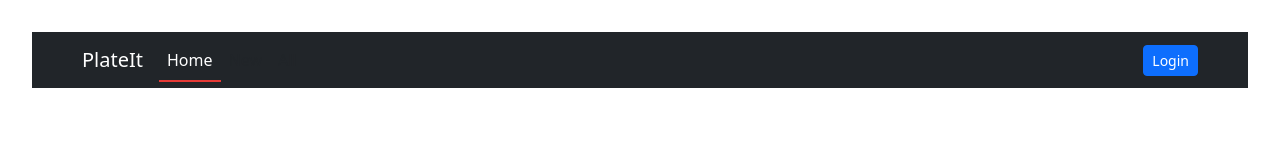
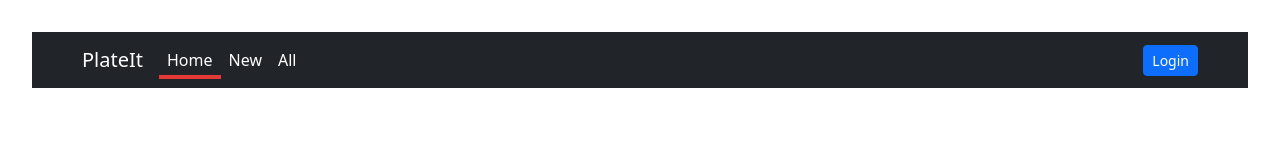
Before and after one commit to group33capstone/plateit, a React (Vite) app in the folder client/: page / in a window 1280 px wide. Shown: the top 160 px of the page. Built offline with nearby package versions, Linux system fonts and the light colour scheme; no server answers; a web font is replaced by a local one.

Commit message:
navbar underline update

```diff
--- a/client/src/styles/Navbar.css
+++ b/client/src/styles/Navbar.css
@@ -1,24 +1,22 @@
 /* Nav link underline on hover */
-
 .navbar .nav-link {
   position: relative;
   overflow: visible;
-  color: inherit;
+  color: white;
+  z-index: 1;
 }
 
 .navbar .nav-link::after {
   content: "";
   position: absolute;
   left: 0;
-  /* place the underline just below the element using top:100% so it doesn't overlap
-     the navbar content, and avoid negative bottom values which may push it over
-     neighbouring elements */
-  top: 100%;
-  height: 2px; /* underline thickness */
+  top: calc(100% - 5px);
+  height: 4px;
   width: 0;
-  background: #e53935; /* red color (change to your preferred red) */
+
+  background: #e53935;
   transition: width 160ms ease-in-out;
-  pointer-events: none; /* don't block clicks on neighbouring elements */
+  z-index: 0;
 }
 
 .navbar .nav-link:hover::after,
@@ -30,6 +28,7 @@
 /* Toggler (mobile) - underline on hover */
 .navbar .navbar-toggler {
   position: relative;
+  z-index: 1;
 }
 
 .navbar .navbar-toggler::after {
@@ -37,13 +36,13 @@
   position: absolute;
   left: 0;
   right: 0;
-  /* place the underline under the toggler so it doesn't cover adjacent nav items */
   top: 100%;
   height: 2px;
   width: 0;
   background: #e53935;
   transition: width 160ms ease-in-out;
   pointer-events: none;
+  z-index: 0;
 }
 
 .navbar .navbar-toggler:hover::after,
```
